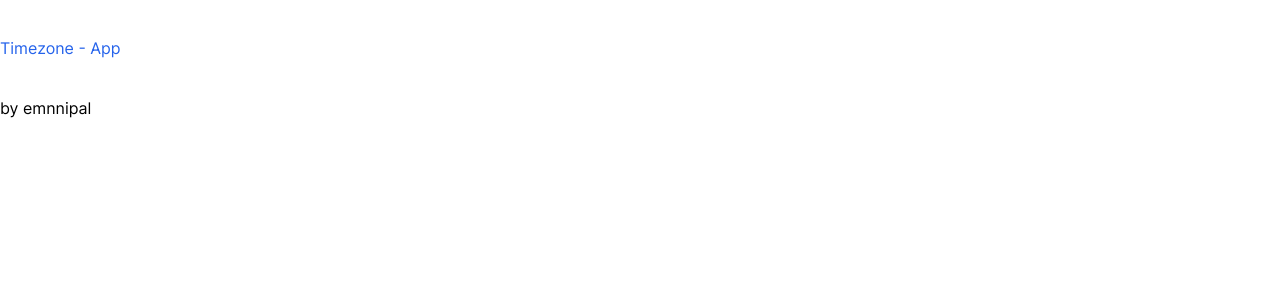
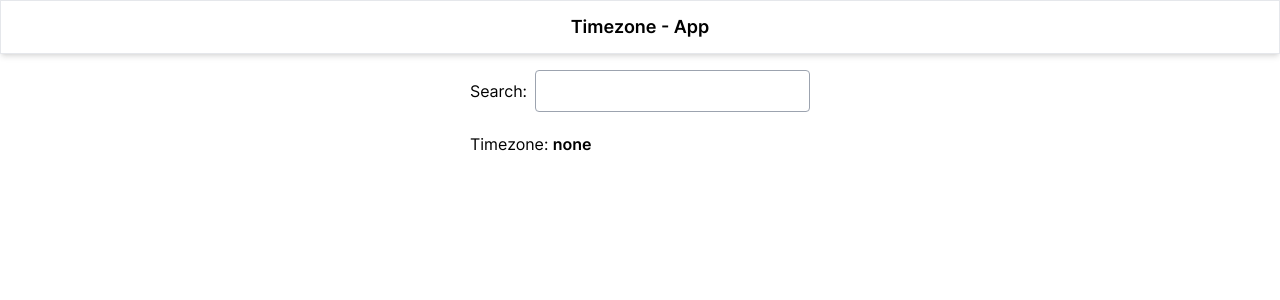
Before and after one commit to emnnipal/timezone-app, a SvelteKit app: page / in a window 1280 px wide. Shown: the top 300 px of the page. Built offline with nearby package versions, Linux system fonts and the light colour scheme.

Commit message:
fix: add search timezones and UI

```diff
--- a/package.json
+++ b/package.json
@@ -43,5 +43,9 @@
     "typescript": "^4.9.3",
     "vite": "^4.0.0"
   },
-  "type": "module"
+  "type": "module",
+  "dependencies": {
+    "classnames": "^2.3.2",
+    "dayjs": "^1.11.7"
+  }
 }
--- /dev/null
+++ b/src/lib/constants/timezones.ts
@@ -0,0 +1,14 @@
+export const timezones = Intl as unknown as { supportedValuesOf: (name: string) => string[] };
+
+export const groupedTimezones = Object.entries(
+  timezones.supportedValuesOf('timeZone').reduce((acc, timezone) => {
+    const [region, city] = timezone.split('/');
+    const groupedCities = acc[region] || [];
+    groupedCities.push(city);
+
+    return {
+      ...acc,
+      [region]: groupedCities,
+    };
+  }, {} as Record<string, string[]>)
+);
--- a/src/routes/+layout.svelte
+++ b/src/routes/+layout.svelte
@@ -1,13 +1,15 @@
 <script>
   import './styles.css';
+  import dayjs from 'dayjs';
+  import utc from 'dayjs/plugin/utc';
+  import timezone from 'dayjs/plugin/timezone';
+
+  dayjs.extend(utc);
+  dayjs.extend(timezone);
 </script>
 
-<div class="app">
+<div class="svelte-app ">
   <main>
     <slot />
   </main>
-
-  <footer>
-    <p>by emnnipal</p>
-  </footer>
 </div>
--- a/src/routes/+page.svelte
+++ b/src/routes/+page.svelte
@@ -1,4 +1,5 @@
 <script lang="ts">
+  import Timezone from './Timezone.svelte';
 </script>
 
 <svelte:head>
@@ -6,6 +7,4 @@
   <meta name="description" content="Svelte demo app" />
 </svelte:head>
 
-<section>
-  <div class="py-9 font-normal text-blue-600">Timezone - App</div>
-</section>
+<Timezone />
--- /dev/null
+++ b/src/routes/Timezone.svelte
@@ -0,0 +1,98 @@
+<script lang="ts">
+  import { groupedTimezones } from '$lib/constants/timezones';
+  import dayjs from 'dayjs';
+  import classNames from 'classnames';
+
+  let searchValue = '';
+  let showOptions = false;
+  let timer: NodeJS.Timeout;
+  let filteredTimezones = groupedTimezones;
+  let selectedTimezone = '';
+
+  const handleClick = (region: string, city: string) => {
+    searchValue = city;
+    selectedTimezone = `${region}/${city}`;
+  };
+
+  $: {
+    clearTimeout(timer);
+    timer = setTimeout(() => {
+      let result = [];
+      for (const [region, cities] of groupedTimezones) {
+        const filteredCities = cities.filter((city) =>
+          `${region}/${city}`.toLowerCase().includes(searchValue.toLowerCase())
+        );
+        if (filteredCities.length > 0) {
+          result.push([region, filteredCities]);
+        }
+      }
+      filteredTimezones = result as typeof groupedTimezones;
+    }, 150);
+  }
+</script>
+
+<section class="flex flex-col items-center gap-4">
+  <div
+    class="flex w-full justify-center border border-gray-200 py-3 text-lg font-semibold shadow-md"
+  >
+    Timezone - App
+  </div>
+  <div class="flex flex-col gap-5">
+    <!-- TODO: create reusable component -->
+    <div class="flex items-center">
+      <span>Search:</span>
+
+      <div
+        class="relative ml-2"
+        on:click={() => {
+          showOptions = !showOptions;
+        }}
+        on:keyup={() => {
+          // showOptions = !showOptions;
+        }}
+      >
+        <input
+          on:input={() => {
+            showOptions = true;
+          }}
+          class="min-w-[275px] rounded border border-gray-400 p-2"
+          bind:value={searchValue}
+        />
+
+        {#if showOptions}
+          <div
+            class="absolute mt-1 max-h-[300px] w-full overflow-y-auto rounded border border-gray-300"
+          >
+            {#each filteredTimezones as [region, cities], i}
+              {#if cities.length > 0}
+                <div>
+                  <div class="sticky top-0 bg-gray-200 p-2 font-semibold">{region}</div>
+                  {#each cities as city, i}
+                    <div
+                      class={classNames('cursor-pointer py-2 px-4 hover:bg-blue-100', {
+                        'bg-blue-300': selectedTimezone === `${region}/${city}`,
+                      })}
+                      on:click={() => handleClick(region, city)}
+                      on:keydown={() => handleClick(region, city)}
+                    >
+                      {city}
+                    </div>
+                  {/each}
+                </div>
+              {/if}
+            {/each}
+            {#if filteredTimezones.length === 0}
+              <div class="bg-white p-2 font-semibold">No results</div>
+            {/if}
+          </div>
+        {/if}
+      </div>
+    </div>
+    <div>
+      Timezone:
+      <span class="font-semibold">
+        {selectedTimezone || 'none'}
+      </span>
+    </div>
+  </div>
+</section>
--- a/src/routes/styles.css
+++ b/src/routes/styles.css
@@ -61,8 +61,7 @@ body {
   width: 100vw;
 }
 
-:root {
-  display: grid;
+.svelte-app {
   height: 100%;
   font-family: 'Inter', sans-serif;
   -webkit-font-smoothing: antialiased;
```
Also changed, not shown: .eslintrc.cjs, 1 other file (tests, documents, lock files or other folders).
